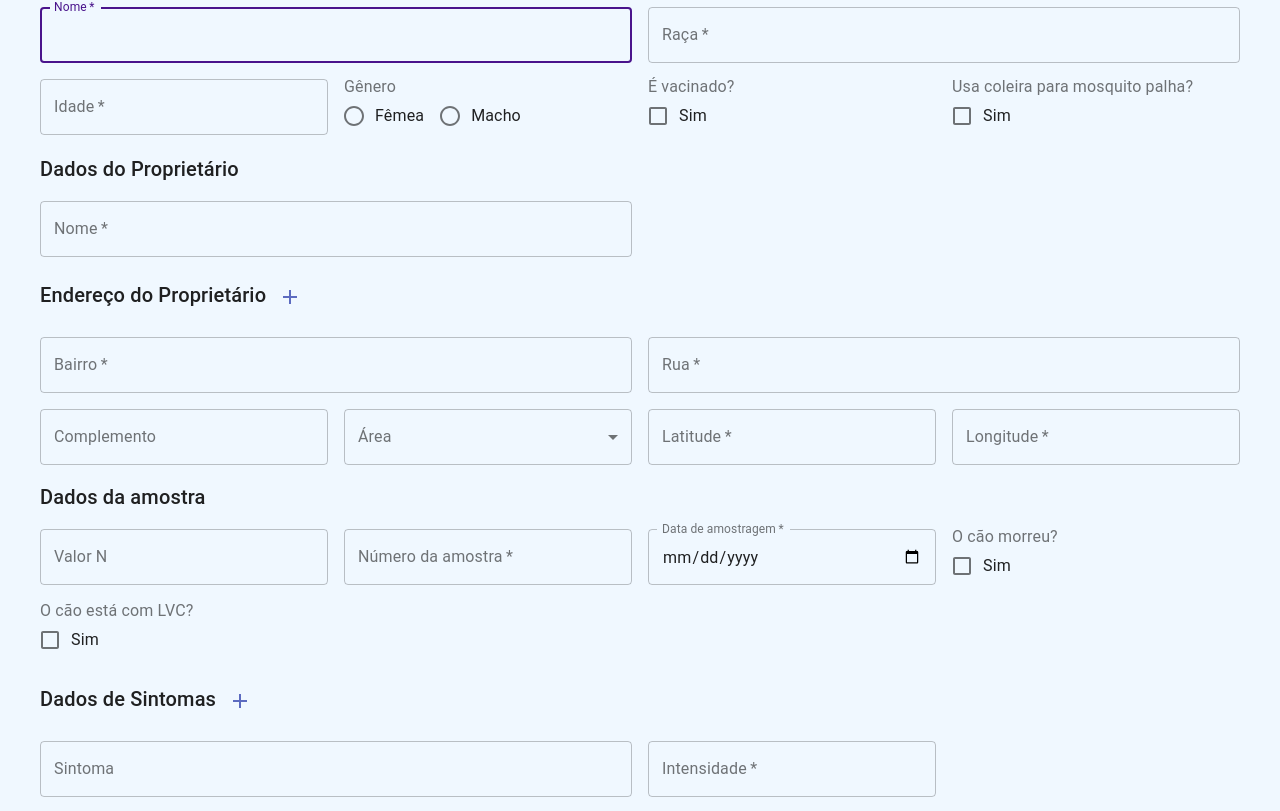
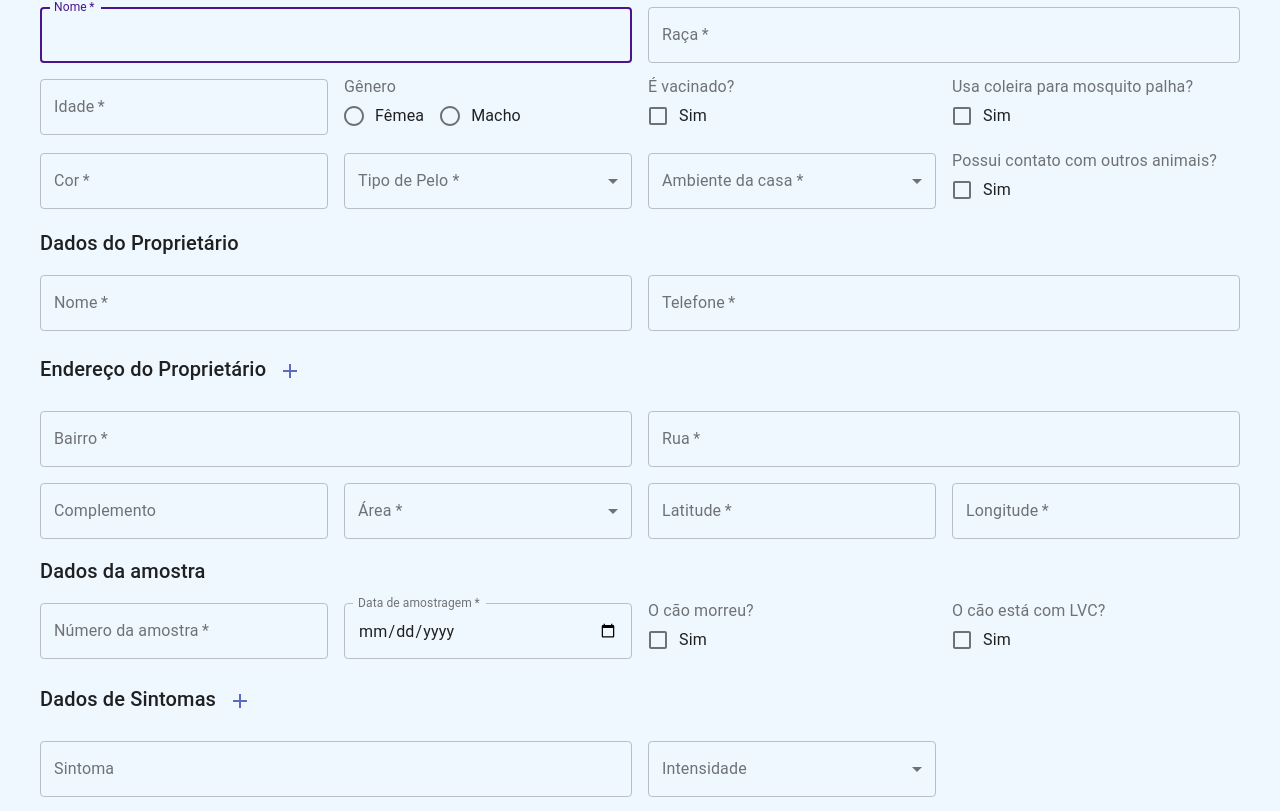
Before and after one commit to rp-5/front-end, a React (Create React App) app: page /amostra/new in a window 1280 px wide. Shown: the part 209-1020 px from the top of the page. Built offline with nearby package versions, Linux system fonts and the light colour scheme.

Commit message:
updated business rules

```diff
--- a/src/pages/Amostra/formik.tsx
+++ b/src/pages/Amostra/formik.tsx
@@ -5,7 +5,12 @@ export const initialValues: { [key: string]: string } = {
   dogAge: '',
   dogIsVaccinated: '',
   dogUsesCollar: '',
+  dogColor: '',
+  dogHair: '',
+  dogEnvironment: '',
+  dogHasContacts: '',
   ownerName: '',
+  ownerPhone: '',
   locationStreet: '',
   locationComplement: '',
   locationNeighborhood: '',
--- a/src/pages/Amostra/new.tsx
+++ b/src/pages/Amostra/new.tsx
@@ -140,6 +140,73 @@ export const NewAmostra = () => {
                     />
                   </FormControl>
                 </Grid>
+                <Grid item xs={12} sm={6} lg={3}>
+                  <TextField
+                    variant="outlined"
+                    required
+                    fullWidth
+                    id="dogColor"
+                    label="Cor"
+                    name="dogColor"
+                    value={formik.values.dogColor}
+                    onChange={formik.handleChange}
+                    error={formik.touched.dogColor && Boolean(formik.errors.dogColor)}
+                    helperText={formik.touched.dogColor && formik.errors.dogColor}
+                  />
+                </Grid>
+                <Grid item xs={12} sm={6} lg={3}>
+                  <FormControl variant="outlined" fullWidth error={formik.touched.dogHair && Boolean(formik.errors.dogHair)}>
+                    <InputLabel id="dogHairLabel">Tipo de Pelo *</InputLabel>
+                    <Select
+                      required
+                      labelId="dogHairLabel"
+                      id="dogHair"
+                      name="dogHair"
+                      value={formik.values.dogHair}
+                      onChange={formik.handleChange}
+                      label="Tipo de Pelo"
+                    >
+                      <MenuItem value={'Curto'}>Curto</MenuItem>
+                      <MenuItem value={'Médio'}>Médio</MenuItem>
+                      <MenuItem value={'Longo'}>Longo</MenuItem>
+                    </Select>
+                    <FormHelperText>{formik.touched.dogHair && formik.errors.dogHair}</FormHelperText>
+                  </FormControl>
+                </Grid>
+                <Grid item xs={12} sm={6} lg={3}>
+                  <FormControl variant="outlined" fullWidth error={formik.touched.dogEnvironment && Boolean(formik.errors.dogEnvironment)}>
+                    <InputLabel id="dogEnvironmentLabel">Ambiente da casa *</InputLabel>
+                    <Select
+                      required
+                      labelId="dogEnvironmentLabel"
+                      id="dogEnvironment"
+                      name="dogEnvironment"
+                      value={formik.values.dogEnvironment}
+                      onChange={formik.handleChange}
+                      label="Ambiente da casa *"
+                    >
+                      <MenuItem value={'Interno'}>Interno</MenuItem>
+                      <MenuItem value={'Externo'}>Externo</MenuItem>
+                    </Select>
+                    <FormHelperText>{formik.touched.dogEnvironment && formik.errors.dogEnvironment}</FormHelperText>
+                  </FormControl>
+                </Grid>
+                <Grid item xs={12} sm={6} lg={3}>
+                  <FormControl component="fieldset" error={formik.touched.dogHasContacts && Boolean(formik.errors.dogHasContacts)}>
+                    <FormLabel component="legend">Possui contato com outros animais?</FormLabel>
+                    <FormControlLabel
+                      control={
+                        <Checkbox
+                          onChange={formik.handleChange}
+                          name="dogHasContacts"
+                          id="dogHasContacts"
+                          color="primary"
+                        />
+                      }
+                      label="Sim"
+                    />
+                  </FormControl>
+                </Grid>
                 {/* Proprietário */}
                 <Grid item xs={12} sm={12}>
                   <Typography component="h1" variant="h6">
@@ -158,6 +225,20 @@ export const NewAmostra = () => {
                     onChange={formik.handleChange}
                     error={formik.touched.ownerName && Boolean(formik.errors.ownerName)}
                     helperText={formik.touched.ownerName && formik.errors.ownerName}
+                  />
+                </Grid>
+                <Grid item xs={12} sm={6} lg={6}>
+                  <TextField
+                    variant="outlined"
+                    required
+                    fullWidth
+                    id="ownerPhone"
+                    label="Telefone"
+                    name="ownerPhone"
+                    value={formik.values.ownerPhone}
+                    onChange={formik.handleChange}
+                    error={formik.touched.ownerPhone && Boolean(formik.errors.ownerPhone)}
+                    helperText={formik.touched.ownerPhone && formik.errors.ownerPhone}
                   />
                 </Grid>
                 <Grid item xs={12} sm={12}>
@@ -213,7 +294,7 @@ export const NewAmostra = () => {
                     </Grid>
                     <Grid item xs={12} sm={6} lg={3}>
                       <FormControl variant="outlined" fullWidth error={formik.touched.locationArea && Boolean(formik.errors.locationArea)}>
-                        <InputLabel id="locationAreaLabel">Área</InputLabel>
+                        <InputLabel id="locationAreaLabel">Área *</InputLabel>
                         <Select
                           required
                           labelId="locationAreaLabel"
@@ -265,7 +346,7 @@ export const NewAmostra = () => {
                     Dados da amostra
                   </Typography>
                 </Grid>
-                <Grid item xs={12} sm={6} lg={3}>
+                {/* <Grid item xs={12} sm={6} lg={3}>
                   <TextField
                     variant="outlined"
                     fullWidth
@@ -277,7 +358,7 @@ export const NewAmostra = () => {
                     error={formik.touched.sampleN && Boolean(formik.errors.sampleN)}
                     helperText={formik.touched.sampleN && formik.errors.sampleN}
                   />
-                </Grid>
+                </Grid> */}
                 <Grid item xs={12} sm={6} lg={3}>
                   <TextField
                     variant="outlined"
@@ -365,19 +446,27 @@ export const NewAmostra = () => {
                       />
                     </Grid>
                     <Grid item xs={12} sm={6} lg={3}>
-                      <TextField
-                        type="number"
-                        variant="outlined"
-                        fullWidth
-                        required
-                        id="sintIntensity"
-                        label="Intensidade"
-                        name="sintIntensity"
-                        value={formik.values.sintIntensity}
-                        onChange={formik.handleChange}
-                        error={formik.touched.sintIntensity && Boolean(formik.errors.sintIntensity)}
-                        helperText={formik.touched.sintIntensity && formik.errors.sintIntensity}
-                      />
+                      <FormControl variant="outlined" fullWidth error={formik.touched.sintIntensity && Boolean(formik.errors.sintIntensity)}>
+                        <InputLabel id="sintIntensityLabel">Intensidade</InputLabel>
+                        <Select
+                          required
+                          labelId="sintIntensityLabel"
+                          id="sintIntensity"
+                          name="sintIntensity"
+                          value={formik.values.sintIntensity}
+                          onChange={formik.handleChange}
+                          label="Intensidade"
+                        >
+                          <MenuItem value={'N/A'}>Não se aplica</MenuItem>
+                          <MenuItem value={'0'}>0</MenuItem>
+                          <MenuItem value={'1'}>1</MenuItem>
+                          <MenuItem value={'2'}>2</MenuItem>
+                          <MenuItem value={'3'}>3</MenuItem>
+                          <MenuItem value={'5'}>5</MenuItem>
+                          <MenuItem value={'6'}>6</MenuItem>
+                        </Select>
+                        <FormHelperText>{formik.touched.sintIntensity && formik.errors.sintIntensity}</FormHelperText>
+                      </FormControl>
                     </Grid>
                     <Grid container sm={12} lg={12}></Grid>
                   </>
--- a/src/pages/Amostra/schema.tsx
+++ b/src/pages/Amostra/schema.tsx
@@ -5,7 +5,11 @@ export const validationSchema = yup.object({
   dogRace: yup.string().required('Raça do cão é obrigatório.'),
   dogGender: yup.string().required('Gênero do cão é obrigatório.'),
   dogAge: yup.number().positive('Idade deve ser positiva').required('Idade do cão é obrigatório.'),
+  dogColor: yup.string().required('Cor do cão e obrigatório.'),
+  dogHair: yup.string().required('Tipo de pelo do cão é obrigatório.'),
+  dogEnvironment: yup.string().required('Ambiente do cão é obrigatório.'),
   ownerName: yup.string().required('Nome do proprietário é obrigatório.'),
+  ownerPhone: yup.string().required('Telefone do proprietário é obrigatório.'),
   locationStreet: yup.string().required('Rua do proprietário é obrigatório.'),
   locationNeighborhood: yup.string().required('Bairro do proprietário é obrigatório.'),
   locationArea: yup.string().required('Área do proprietário é obrigatório.'),
```
